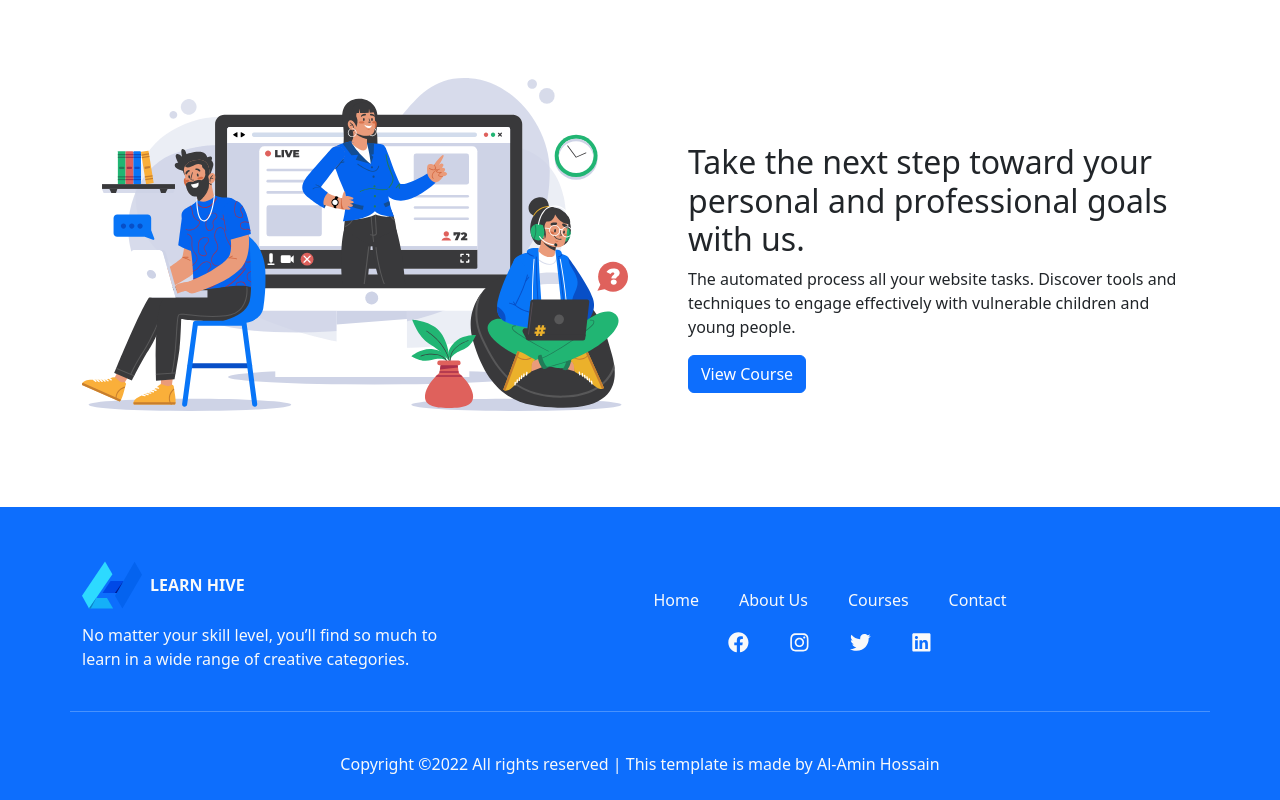
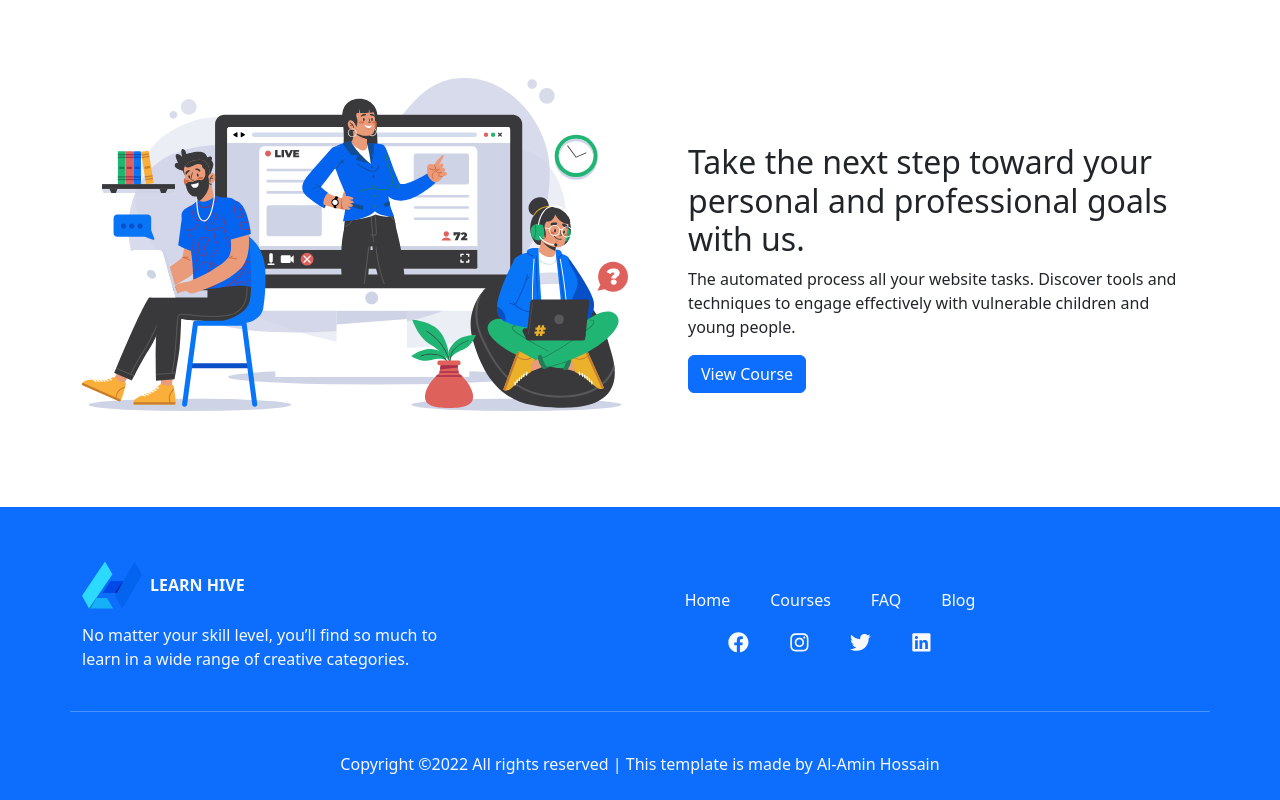
Before and after one commit to Ferrari2003/learning-programmin-client, a React (Create React App) app: page / in a window 1280 px wide. Shown: the part 3360-4160 px from the top of the page. Built offline with nearby package versions, Linux system fonts and the light colour scheme; no server answers.

Commit message:
first commit

```diff
--- a/package.json
+++ b/package.json
@@ -16,7 +16,7 @@
     "react-dom": "^18.2.0",
     "react-hot-toast": "^2.4.0",
     "react-icons": "^4.6.0",
-    "react-router-dom": "^6.4.2",
+    "react-router-dom": "^6.5.0",
     "react-scripts": "5.0.1",
     "react-to-pdf": "^0.0.14",
     "swiper": "^8.4.4",
--- a/src/Pages/404/Error.js
+++ b/src/Pages/404/Error.js
@@ -6,7 +6,7 @@ const Error = () => {
     <div
       className="py-5 text-center"
       style={{
-        backgroundImage: `url('https://i.ibb.co/Z2WL7K9/error-bg.png')`,
+        backgroundImage: `url('https://i.ibb.co/kSZCZ12/error-bg.png')`,
         height: "80vh",
         backgroundSize: "contain",
         backgroundPosition: "center center",
--- a/src/Pages/Courses/CourseDetail/CourseDetail.css
+++ b/src/Pages/Courses/CourseDetail/CourseDetail.css
@@ -1,10 +1,10 @@
-.breadcrumb__overlay {
-  position: relative;
-}
 .include-bg {
   background-position: center;
   background-size: cover;
   background-repeat: no-repeat;
+}
+.breadcrumb__overlay {
+  position: relative;
 }
 .breadcrumb__overlay::after {
   position: absolute;
--- a/src/Pages/Shared/BreadHeader/BreadHeader.js
+++ b/src/Pages/Shared/BreadHeader/BreadHeader.js
@@ -5,7 +5,7 @@ const BreadHeader = ({ title }) => {
     <section
       className=" include-bg pt-150 pb-150 breadcrumb__overlay text-light "
       style={{
-        backgroundImage: `url("https://i.ibb.co/DQC36zr/7915212-3785210-1900x.jpg")`,
+        backgroundImage: `url("https://i.ibb.co/gMTm07X/7915212-3785210-1900x.jpg")`,
       }}
     >
       <div className="container">
--- a/src/Pages/Shared/Footer/Footer.js
+++ b/src/Pages/Shared/Footer/Footer.js
@@ -34,14 +34,14 @@ const Footer = () => {
               <Link to="/" className="text-light">
                 Home
               </Link>
-              <Link className="text-light" to="/about">
-                About Us
-              </Link>
               <Link className="text-light" to="/courses">
                 Courses
               </Link>
-              <Link className="text-light" to="/contact">
-                Contact
+              <Link className="text-light" to="/faq">
+                FAQ
+              </Link>
+              <Link className="text-light" to="/blog">
+                Blog
               </Link>
             </Nav>
             <div className="justify-content-center d-flex mt-3 gap social-icon">
```
Also changed, not shown: 2 other files (tests, documents, lock files or other folders).
